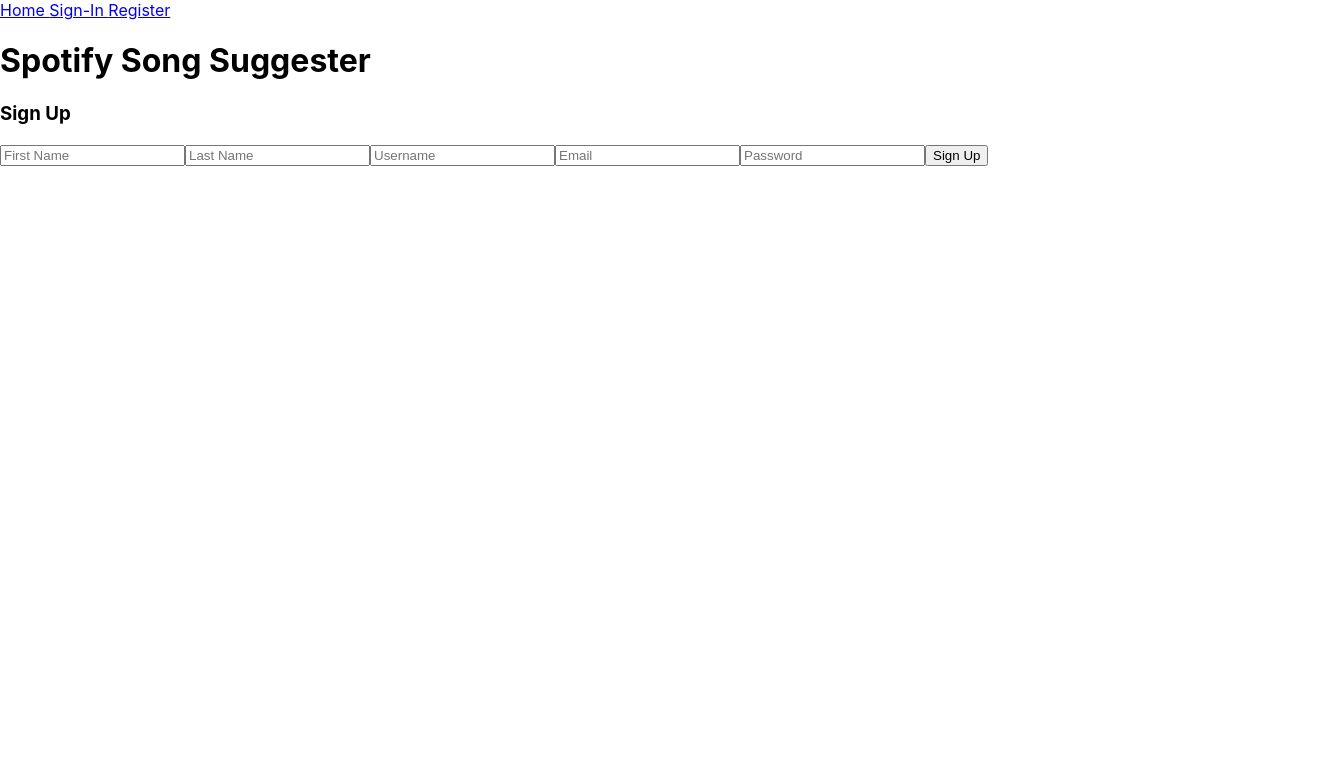
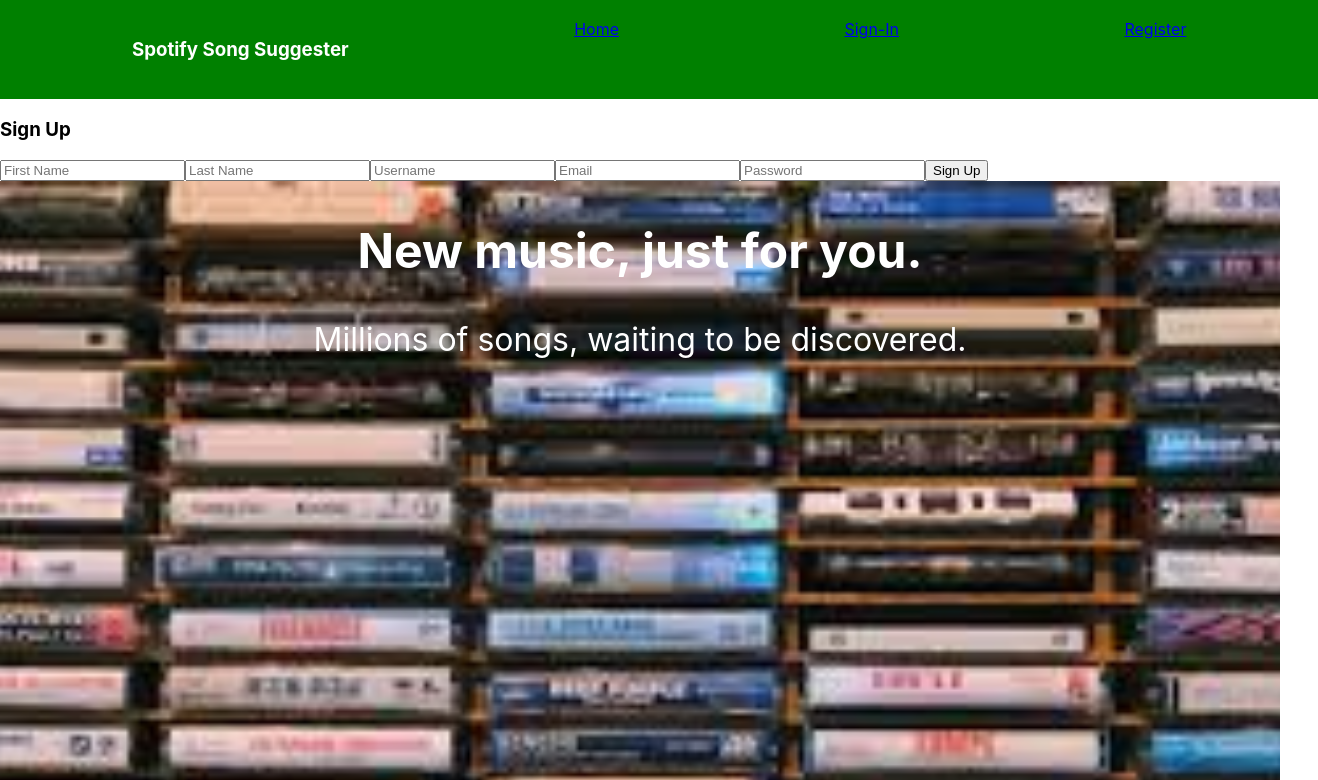
Before and after one commit to bw-spotify-song-suggester-2/React-Front-End, a React (Create React App) app in the folder spotify/: page /signup in a window 1280 px wide. Shown: the top 780 px of the page, 1318 px wide, since content can reach past the window. Built offline with nearby package versions, Linux system fonts and the light colour scheme.

Commit message:
added a bit of styling

```diff
--- a/spotify/src/App.js
+++ b/spotify/src/App.js
@@ -6,18 +6,19 @@
 import SignUpForm from './components/SignUpForm';
 import PrivateRoute from './components/PrivateRoute';
 import Dashboard from './components/Dashboard';
+import Homepage from './components/Homepage';
 
 function App() {
   return (
     <div className="App">
       <Navigation />
-      <h1>Spotify Song Suggester</h1>
       <Switch>
         <PrivateRoute exact path='/dashboard' component={Dashboard} />
         <Route path='/login' render={(props) => <Login {...props}/>}/>
         {/* <Route exact path='/login' component={Login} /> */}
         <Route exact path='/signup' component={SignUpForm} />
       </Switch>
+      <Homepage />
     </div>
   );
 }
--- a/spotify/src/components/Homepage.js
+++ b/spotify/src/components/Homepage.js
@@ -1,4 +1,13 @@
 import React from 'react';
+import styled from 'styled-components';
+
+const StyledHeader = styled.h2`
+    color: white
+`
+
+const StyledP = styled.p`
+    color: white
+`
 
 const Homepage = () => {
     const handleRedirect = e => {
@@ -6,11 +15,11 @@
     }
     return (
         <div className="homeContainer">
-            <section className="imageHeader" />
+            <section className="imageHeader"></section>
             <section className="content">
                 <div className="contentInfo">
-                <h2>New music, just for you.</h2>
-                <p>Millions of songs, waiting to be discovered.</p>
+                <StyledHeader>New music, just for you.</StyledHeader>
+                <StyledP>Millions of songs, waiting to be discovered.</StyledP>
                 </div>
             </section>
             <section className="actionCall">
--- a/spotify/src/components/Navigation.js
+++ b/spotify/src/components/Navigation.js
@@ -1,13 +1,25 @@
 import React from "react";
 import { NavLink } from "react-router-dom";
+import styled from 'styled-components';
+
+const StyledNav = styled.div`
+    display: flex;
+    color: white;
+    padding: 1.5%;
+    width: 100%;
+    justify-content: space-around;
+    background-color: green;
+`
+
 
 const Navigation = () => {
     return (
-        <div className="nav-container">
+        <StyledNav>
+            <h3>Spotify Song Suggester</h3>
            <NavLink to='/'>Home </NavLink>
            <NavLink to="/login">Sign-In </NavLink>
            <NavLink to='/signup'>Register </NavLink>
-        </div>
+        </StyledNav>
     )
 }
 
```
